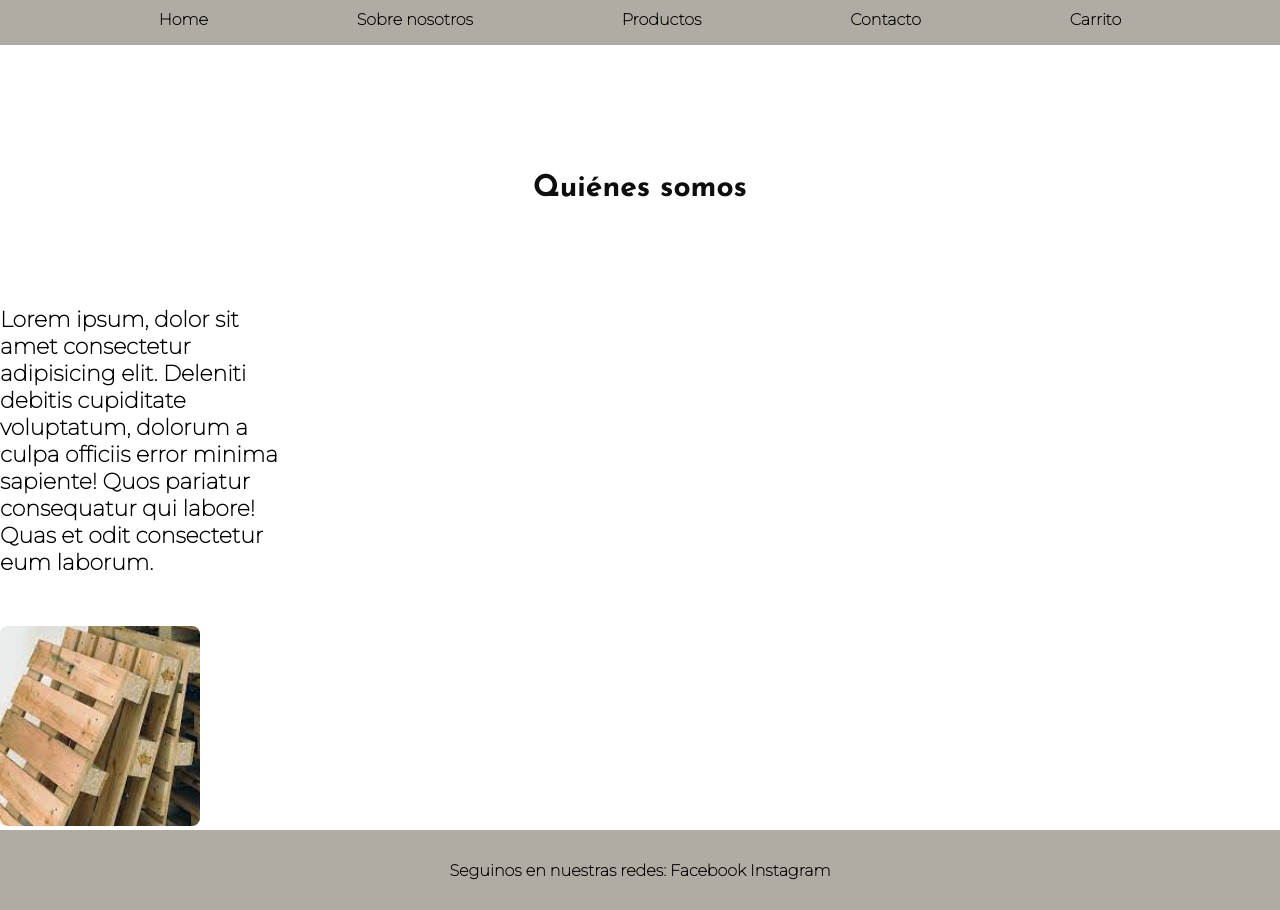
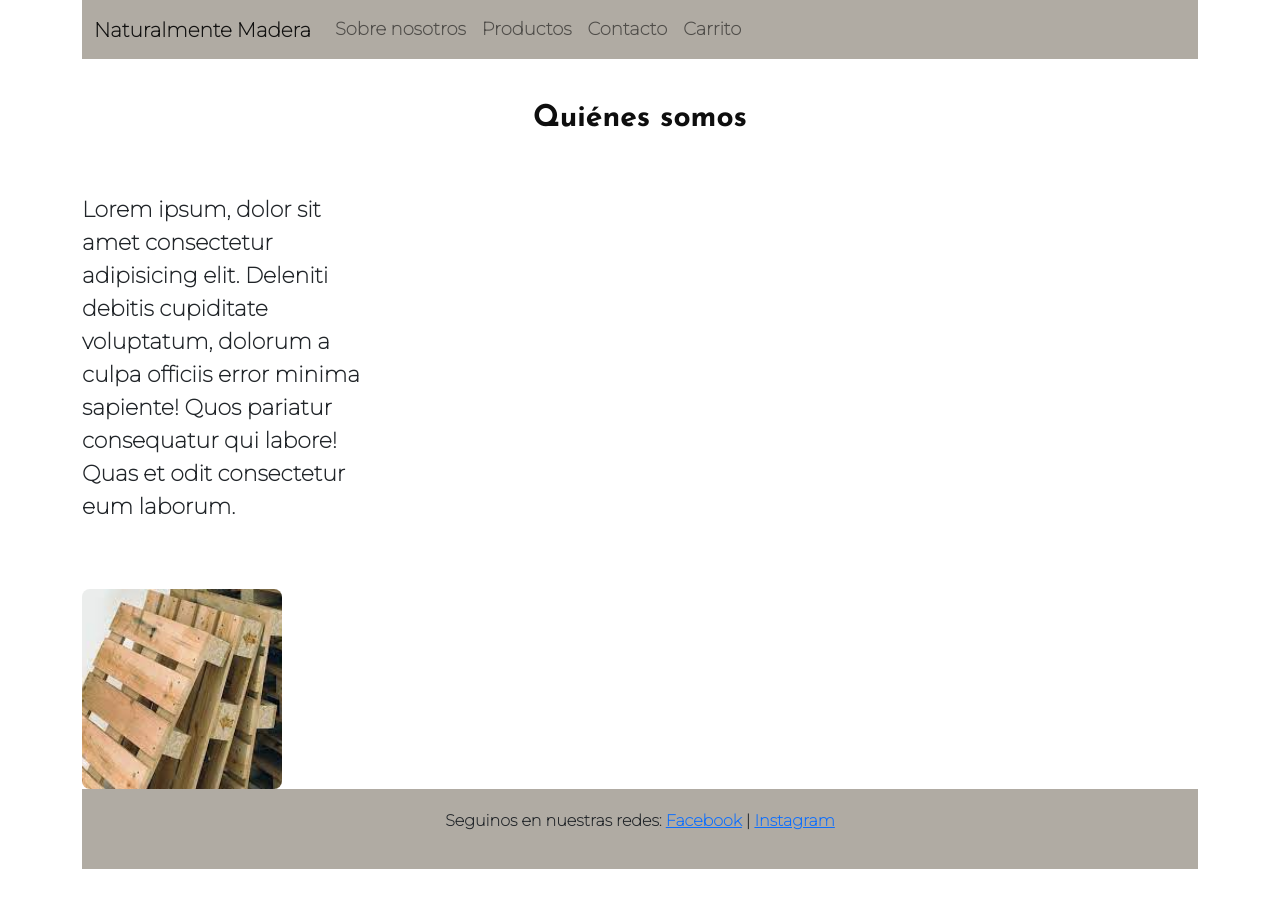
Before and after one commit to verfur0306/coderhouse, a plain HTML site: page pages/nosotros.html in a window 1280 px wide. After the commit the page ends 869 px from the top, so only its background shows below. Drawn offline with nearby package versions, Linux system fonts and the light colour scheme; a web font is replaced by a local one.

Commit message:
bootstrap parcial

```diff
--- a/assets/css/styles.css
+++ b/assets/css/styles.css
@@ -4,7 +4,7 @@
   box-sizing: border-box;
 }
 
-ul{
+.navbar{
   font-family: 'Montserrat', sans-serif;
   font-weight: 700;
   display: flex;
@@ -13,18 +13,10 @@ ul{
   align-items: center;
   list-style-type: none;
   margin: 0;
-  padding: 10px;
-
-
-}
-
-ul li a{
-  text-decoration: none;
-  color: black;
+  background-color: rgb(176, 171, 163);
 }
 
 .navegador{
-  background-color: rgb(176, 171, 163);
   height: 45px;
   grid-area: header;
 
@@ -45,8 +37,6 @@ p{
   font-weight: 700;
 }
 
-
-
 .nosotros{
   width: 300px;
   display: flex;
@@ -62,11 +52,12 @@ p{
   margin-right: 20%;
 }
 
+
 .quehacemos p{
   text-align: center;
 }
 
-.contenedor{
+.container{
   display: grid;
   grid-template-columns: 200px auto 100px;
   grid-template-rows: auto auto auto 80px;
@@ -96,6 +87,13 @@ p{
   transition: 0.5s ease;
   }
 
+  .fotos h4{
+    font-family: 'Montserrat', sans-serif;
+    font-size: 22px;
+    font-weight: 700;
+
+  }
+
 img{
   width: 200px;
   height: 200px;
@@ -114,7 +112,7 @@ img{
 
 }
 
-h1{
+.titulo h1{
     color:white;
     font-family: 'Josefin Sans', sans-serif;
     font-weight: 100;
@@ -124,7 +122,7 @@ h1{
     text-align: center;
 }
 
-h2{
+.titulo h2{
     color:white;
     font-family: 'Montserrat', sans-serif;
     display: block;
@@ -287,6 +285,10 @@ label{
     border: 1px solid #97d848;
   }
 
+.navbar-nav{
+ font-size: 18px;
+ font-family: 'Montserrat', sans-serif; ;
+}
 
   @media screen and (max-width:768px){
     .grid{
@@ -301,8 +303,13 @@ label{
       "footer"
       ;
     }
-    h1{
+    .titulo h1{
       font-size: 40px;
+      vertical-align: middle;
+    }
+
+    .titulo h2{
+      font-size: 20px;
       vertical-align: middle;
     }
     .titulo{
--- a/pages/nosotros.html
+++ b/pages/nosotros.html
@@ -6,21 +6,39 @@
     <meta name="viewport" content="width=device-width, initial-scale=1.0">
     <meta name="description" content="sitio para comprar muebles realizados con madera de pallets. 100% reciclados y sustentables. Estamos en Buenos Aires, Argentina.">
     <meta name="description" content="ecomuebles, reciclados, madera, buenos aires, pallets, reciclaje, sustentable, muebles, sillas, sillones, mesas, mesa de café, patio, mobiliario, mudanza, capital federal, caba, recicladores, sustentabilidad, economía circular">
-    <link rel="stylesheet" href="../assets/css/styles.css">    <link rel="preconnect" href="https://fonts.googleapis.com">
+    <link rel="stylesheet" href="../assets/css/styles.css">
+    <link rel="preconnect" href="https://fonts.googleapis.com">
+    <link rel="stylesheet" href="https://cdnjs.cloudflare.com/ajax/libs/animate.css/4.1.1/animate.min.css"/>
 <link rel="preconnect" href="https://fonts.gstatic.com" crossorigin>
 <link href="https://fonts.googleapis.com/css2?family=Amatic+SC:wght@700&family=Fredericka+the+Great&family=Heebo:wght@700&family=Josefin+Sans:ital,wght@0,700;1,100;1,700&family=Montserrat:ital,wght@0,100;1,500&family=Tiro+Gurmukhi&display=swap" rel="stylesheet">
-
+<link rel="stylesheet" href="https://cdn.jsdelivr.net/npm/bootstrap@5.2.0-beta1/dist/css/bootstrap.min.css">
     <title>Naturalmente Madera - Carpintería sustentable</title>
 </head>
-<body class="contenedor">
+<body class="container">
     <header class="navegador">
-            <ul>
-                <li><a href="../index.html">Home</a></li>
-                <li><a href="./nosotros.html">Sobre nosotros</a></li>
-                <li><a href="./productos.html">Productos</a></li>
-                <li><a href="./contacto.html">Contacto</a></li>
-                <li><a href="./carrito.html">Carrito</a></li>
-            </ul>
+        <nav class="navbar navbar-expand-lg">
+            <div class="container-fluid">
+              <a class="navbar-brand" href="../index.html">Naturalmente Madera</a>
+              <button class="navbar-toggler" type="button" data-bs-toggle="collapse" data-bs-target="#navbarNav" aria-controls="navbarNav" aria-expanded="false" aria-label="Toggle navigation">
+                <span class="navbar-toggler-icon"></span>
+              </button>
+              <div class="collapse navbar-collapse" id="navbarNav">
+                <ul class="navbar-nav">
+                  <li class="nav-item">
+                    <a class="nav-link" href="./nosotros.html">Sobre nosotros</a>
+                  </li>
+                  <li class="nav-item">
+                    <a class="nav-link" href="./productos.html">Productos</a>
+                  </li>
+                  <li class="nav-item">
+                    <a class="nav-link" href="./contacto.html">Contacto</a>
+                  </li>
+                  <li class="nav-item">
+                    <a class="nav-link" href="./carrito.html">Carrito</a>
+                  </li>
+                </ul>
+              </div>
+            </div>
     </header>
         <main class="encabezado">
                 <h1 class="cc">Quiénes somos</h1>
@@ -39,11 +57,12 @@
 
     <footer class="footer">
         <p>
-            Seguinos en nuestras redes:
-            Facebook
-            Instagram
+            Seguinos en nuestras redes: <a href="">Facebook</a> | <a href=""> Instagram </a>
         </p>
 
     </footer>
+
+    <script src="https://cdn.jsdelivr.net/npm/bootstrap@5.2.0-beta1/dist/js/bootstrap.bundle.min.js
+"></script>
 </body>
 </html>
```
Also changed, not shown: index.html (+28 -9 lines), pages/carrito.html (+28 -12 lines), pages/contacto.html (+29 -11 lines), pages/productos.html (+31 -12 lines).
